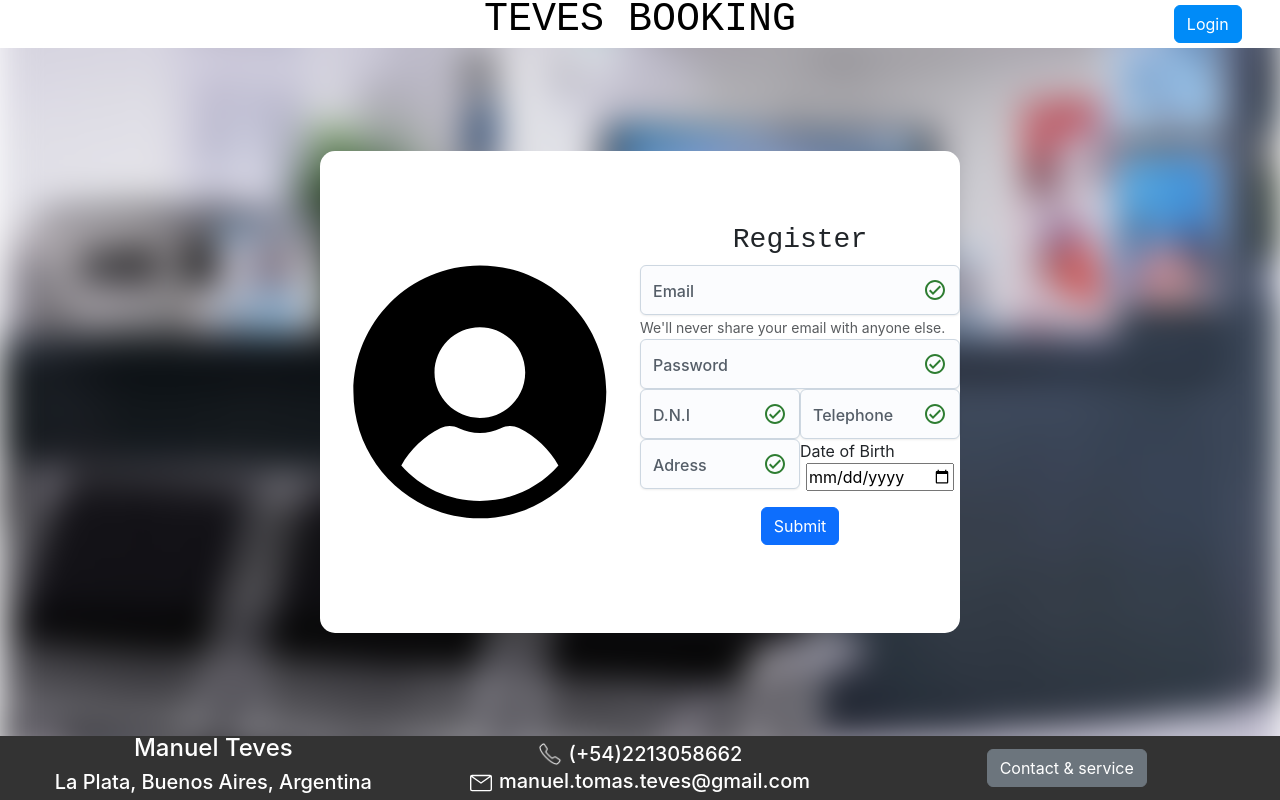
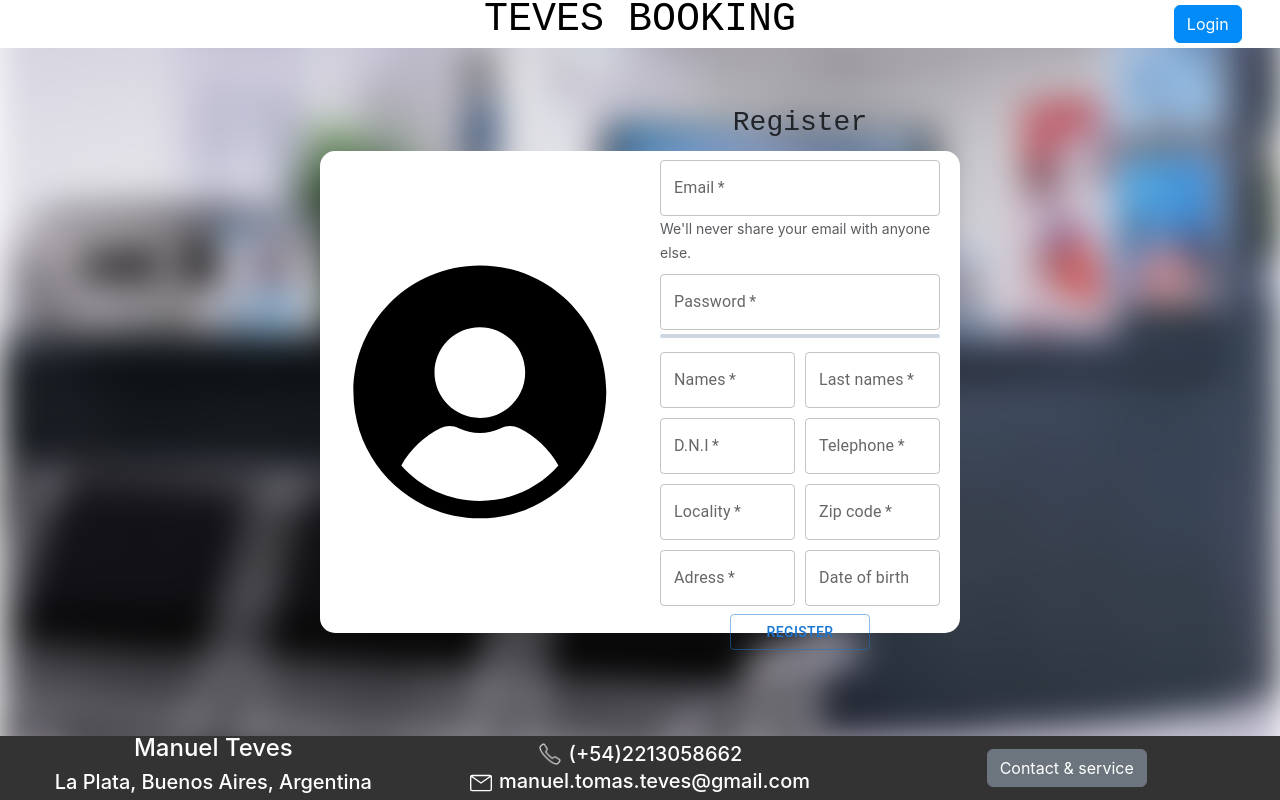
Before and after one commit to TevesManuel/hospital-booking-app, a React (Create React App) app in the folder frontend/: page /register in a window 1280 px wide. Built offline with nearby package versions, Linux system fonts and the light colour scheme.

Commit message:
Finished UI

```diff
--- a/frontend/package.json
+++ b/frontend/package.json
@@ -6,6 +6,7 @@
     "@emotion/react": "^11.13.3",
     "@emotion/styled": "^11.13.0",
     "@mui/joy": "^5.0.0-beta.48",
+    "@mui/x-date-pickers": "^7.18.0",
     "@testing-library/jest-dom": "^5.17.0",
     "@testing-library/react": "^13.4.0",
     "@testing-library/user-event": "^13.5.0",
@@ -48,6 +49,7 @@
   },
   "devDependencies": {
     "@mui/icons-material": "^6.1.2",
+    "dayjs": "^1.11.13",
     "tailwindcss": "^3.4.13"
   },
   "proxy": "http://localhost:5000"
--- a/frontend/src/components/basics/TInput/TInput.tsx
+++ b/frontend/src/components/basics/TInput/TInput.tsx
@@ -1,61 +1,7 @@
 import React from 'react';
-import { styled } from '@mui/joy/styles';
-import Input from '@mui/joy/Input';
-import CheckCircleOutlined from '@mui/icons-material/CheckCircleOutlined';
 import { useFieldValues } from '../../../hooks/useField/useField';
-
-const StyledInput = styled('input')({
-    border: 'none',
-    minWidth: 0,
-    outline: 0,
-    padding: 0,
-    paddingTop: '1em',
-    flex: 1,
-    color: 'inherit',
-    backgroundColor: 'transparent',
-    fontFamily: 'inherit',
-    fontSize: 'inherit',
-    fontStyle: 'inherit',
-    fontWeight: 'inherit',
-    lineHeight: 'inherit',
-    textOverflow: 'ellipsis',
-    width: '100%',
-    '&::placeholder': {
-    opacity: 0,
-    transition: '0.1s ease-out',
-    },
-    '&:focus::placeholder': {
-        opacity: 1,
-    },
-    '&:focus ~ label, &:not(:placeholder-shown) ~ label, &:-webkit-autofill ~ label': {
-        top: '0.5rem',
-        fontSize: '0.75rem',
-    },
-    '&:focus ~ label': {
-        color: 'var(--Input-focusedHighlight)',
-    },
-    '&:-webkit-autofill': {
-        alignSelf: 'stretch', // to fill the height of the root slot
-    },
-    '&:-webkit-autofill:not(* + &)': {
-        marginInlineStart: 'calc(-1 * var(--Input-paddingInline))',
-        paddingInlineStart: 'var(--Input-paddingInline)',
-        borderTopLeftRadius:
-        'calc(var(--Input-radius) - var(--variant-borderWidth, 0px))',
-        borderBottomLeftRadius:
-        'calc(var(--Input-radius) - var(--variant-borderWidth, 0px))',
-    },
-});
-
-const StyledLabel = styled('label')(({ theme }) => ({
-    position: 'absolute',
-    lineHeight: 1,
-    top: 'calc((var(--Input-minHeight) - 1em) / 2)',
-    color: theme.vars.palette.text.tertiary,
-    fontWeight: theme.vars.fontWeight.md,
-    transition: 'all 150ms cubic-bezier(0.4, 0, 0.2, 1)',
-}));
-
+import { LinearProgress, Stack, Typography } from '@mui/joy';
+import TextField from '@mui/material/TextField';
 
 interface TInputProps {
     inputValues: useFieldValues;
@@ -64,27 +10,100 @@ interface TInputProps {
     type : 'email' | 'password' | 'telephone' | 'dni' | 'normal',
 }
 
-const TInput : React.FC<TInputProps> = ({inputValues, label, placeholder}) => {
-    const InnerInput = React.forwardRef<
-    HTMLInputElement,
-    React.JSX.IntrinsicElements['input']
-        >(function InnerInput(props, ref) {
-        const id = React.useId();
+const TInput : React.FC<TInputProps> = ({inputValues, label, placeholder, type}) => {
+
+    if(type === 'password')
+    {
+        const minLength = 12;
         return (
-        <React.Fragment>
-            <StyledInput {...props} ref={ref} id={id} />
-            <StyledLabel htmlFor={id}>{label}</StyledLabel>
-        </React.Fragment>
+            <Stack width={"100%"} spacing={0.5} sx={{ '--hue': Math.min(inputValues.value.length * 10, 120) }}>
+                <TextField
+                    label={label}
+                    variant="outlined"
+                    {...inputValues}
+                    type='password'
+                    fullWidth
+                    required
+                >
+                    <button>asd</button>
+                    </TextField>
+                <LinearProgress
+                    determinate
+                    size="sm"
+                    value={Math.min((inputValues.value.length * 100) / minLength, 100)}
+                    sx={{ bgcolor: 'background.level3', color: 'hsl(var(--hue) 80% 40%)' }}
+                />
+                <Typography
+                    level="body-xs"
+                    sx={{ alignSelf: 'flex-end', color: 'hsl(var(--hue) 80% 30%)' }}
+                >
+                    {inputValues.value.length == 0 && ''}
+                    {inputValues.value.length != 0 && inputValues.value.length < 3 && 'Very weak'}
+                    {inputValues.value.length >= 3 && inputValues.value.length < 6 && 'Weak'}
+                    {inputValues.value.length >= 6 && inputValues.value.length < 10 && 'Strong'}
+                    {inputValues.value.length >= 10 && 'Very strong'}
+                </Typography>
+            </Stack>
         );
-    });
+    }
+    else if (type === 'email')
+    {
+        const checkEmail = () : boolean => {
+            const regex = /^[^\s@]+@[^\s@]+\.[^\s@]+$/;
+            return regex.test(inputValues.value);
+        }
+
+        return (<TextField
+            label={label}
+            variant="outlined"
+            {...inputValues}
+            type='text'
+            placeholder={placeholder}
+            fullWidth={true}
+            color={checkEmail() ? 'success' : 'error'}
+            required
+        />);
+    }
+    else if (type === 'telephone')
+    {
+        const formatPhoneNumber = (input: string): string => {
+            const cleaned = input.replace(/\D/g, '');
+            const match = cleaned.match(/^(\d{3})(\d{3})(\d{4})$/);
+            if (match)
+                return `(${match[1]}) ${match[2]} ${match[3]}`;
+            return input;
+        }
+        return (<TextField
+            label={label}
+            variant="outlined"
+            value={formatPhoneNumber(inputValues.value)}
+            onChange={(e : React.ChangeEvent<HTMLInputElement>)=>inputValues.onChange(e)}
+            placeholder={placeholder}
+            color={inputValues.value.length < 10 ? 'error' : 'success'}
+            required
+        />);
+    }
+    else if (type === 'dni')
+    {
+        return (<TextField
+            label={label}
+            variant="outlined"
+            {...inputValues}
+            placeholder={placeholder}
+            color={inputValues.value.length !== 8 ? 'error' : 'success'}
+            required
+        />);
+    }
 
     return (
-        <Input
+        <TextField
+            label={label}
+            variant="outlined"
+            {...inputValues}
+            type='text'
+            placeholder={placeholder}
             fullWidth
-            endDecorator={<CheckCircleOutlined color='success' />}
-            slots={{ input: InnerInput }}
-            slotProps={{ input: { placeholder: placeholder } }}
-            sx={{ '--Input-minHeight': '50px', '--Input-radius': '6px' }}
+            required
         />
     );
 };
--- a/frontend/src/components/register/register.css
+++ b/frontend/src/components/register/register.css
@@ -1,6 +1,15 @@
-.registerFormInput
+.registerForm
 {
+    display: flex;
+    flex-direction: column;
+    align-items: center;
+    margin: 20px;
+}
+.registerRowInput
+{
+    display: flex;
     width: 100%;
-    display: flex;
-    justify-content: center;
+    align-items: center;
+    margin-top: 10px;
+    gap: 10px;
 }
--- a/frontend/src/components/register/register.tsx
+++ b/frontend/src/components/register/register.tsx
@@ -5,20 +5,30 @@ import userIcon from "./assets/user.svg";
 import useField from "../../hooks/useField/useField";
 import { toast } from 'react-toastify';
 import TInput from "../basics/TInput/TInput";
+import { DatePicker } from '@mui/x-date-pickers/DatePicker';
+import { LocalizationProvider } from '@mui/x-date-pickers/LocalizationProvider';
+import { AdapterDayjs } from '@mui/x-date-pickers/AdapterDayjs';
+import Button from '@mui/material/Button';
 
 const Register : React.FC = () => {
 
     const email     = useField();
     const password  = useField();
+    const names     = useField();
+    const lastNames = useField();
     const dni       = useField();
     const telephone = useField();
+    const locality = useField();
+    const zipCode = useField();
     const address   = useField();
     const dateBirth = useField();
+
+    console.log("ads");
 
     const register = (e: React.FormEvent<HTMLFormElement>) => {
         e.preventDefault();
 
-        const id = toast.loading("Please wait...")
+        const toastId = toast.loading("Please wait...")
 
         fetch("api/register", {
             method: 'POST',
@@ -39,12 +49,12 @@ const Register : React.FC = () => {
             {
                 response.json().then(data => {
                     console.log(data);
-                    toast.update(id, { render: `Hi ${data.name}`, type: "success", isLoading: false, autoClose: 3000  });
+                    toast.update(toastId, { render: `Hi ${data.name}`, type: "success", isLoading: false, autoClose: 3000  });
                 })
             }
             else
             {
-                toast.update(id, { render:"Error", type:"error", isLoading: false, autoClose: 3000 });
+                toast.update(toastId, { render:"Error", type:"error", isLoading: false, autoClose: 3000 });
             }
         })
     };
@@ -63,20 +73,33 @@ const Register : React.FC = () => {
                                 Register
                             </h3>
                         </div>
-                        <form className="loginForm" onSubmit={register}>
+                        <form className="registerForm" onSubmit={register}>
 
-                            <div className="w-100">
+                            <div className="w-100" style={{marginBottom: '10px'}}>
                                 <div className="form-group registerFormInput">
                                     <TInput inputValues={email} placeholder="user@email.com" label="Email" type="email"/>
                                 </div>
                                 <small id="emailHelp" className="form-text text-muted">We'll never share your email with anyone else.</small>
                             </div>
 
-                            <div className="form-group registerFormInput">
+                            <div className="form-group registerFormInput w-100">
                                 <TInput inputValues={password} placeholder="" label="Password" type="password"/>
                             </div>
 
-                            <div style={{display: 'flex'}}>
+                            <div className="registerRowInput">
+                                <div style={{flex: 5}}>
+                                    <div className="form-group registerFormInput">
+                                        <TInput inputValues={names} placeholder="" label="Names" type="normal"/>
+                                    </div>
+                                </div>
+                                <div style={{flex: 5}}>
+                                    <div className="form-group registerFormInput">
+                                        <TInput inputValues={lastNames} placeholder="" label="Last names" type="normal"/>
+                                    </div>
+                                </div>
+                            </div>
+
+                            <div className="registerRowInput">
                                 <div style={{flex: 5}}>
                                     <div className="form-group registerFormInput">
                                         <TInput inputValues={dni} placeholder="xx.xxx.xxx" label="D.N.I" type="dni"/>
@@ -89,21 +112,38 @@ const Register : React.FC = () => {
                                 </div>
                             </div>
 
-                            <div style={{display: 'flex', width: '100%'}}>
+                            <div className="registerRowInput">
                                 <div style={{flex: 5}}>
                                     <div className="form-group registerFormInput">
-                                        <TInput inputValues={address} placeholder="Cx e/x y x" label="Adress" type="normal"/>
+                                        <TInput inputValues={locality} placeholder="" label="Locality" type="normal"/>
                                     </div>
                                 </div>
                                 <div style={{flex: 5}}>
-                                    <label className="w-100">Date of Birth</label>
-                                    <div className="form-group" style={{display: 'flex', justifyContent: 'center', alignItems: 'center', height: '55%'}}>
-                                        <input type="date" id="fecha" name="fecha" {...dateBirth} required={true} />
+                                    <div className="form-group registerFormInput">
+                                        <TInput inputValues={zipCode} placeholder="xxxx" label="Zip code" type="normal"/>
                                     </div>
                                 </div>
                             </div>
 
-                            <button type="submit" className="btn btn-primary m-3" >Submit</button>
+                            <div className="registerRowInput">
+                                <div style={{flex: 5}}>
+                                    <div className="form-group registerFormInput">
+                                        <TInput inputValues={address} placeholder="Cx e/x y x nro xxxx" label="Adress" type="normal"/>
+                                    </div>
+                                </div>
+                                <div style={{flex: 5}}>
+                                    <div className="form-group" style={{display: 'flex', justifyContent: 'center', alignItems: 'center', height: '55%'}}>
+                                    <LocalizationProvider dateAdapter={AdapterDayjs}>
+                                    <DatePicker
+                                        label="Date of birth"
+                                    />
+                                    </LocalizationProvider>
+                                    </div>
+                                </div>
+                            </div>
+
+                            <Button type="submit" variant="outlined" className="m-2 w-50">Register</Button>
+                            {/* <button type="submit" className="btn btn-primary m-3" >Submit</button> */}
                         </form>
                     </div>
                 </div>
```
Also changed, not shown: 11 other files (tests, documents, lock files or other folders).
